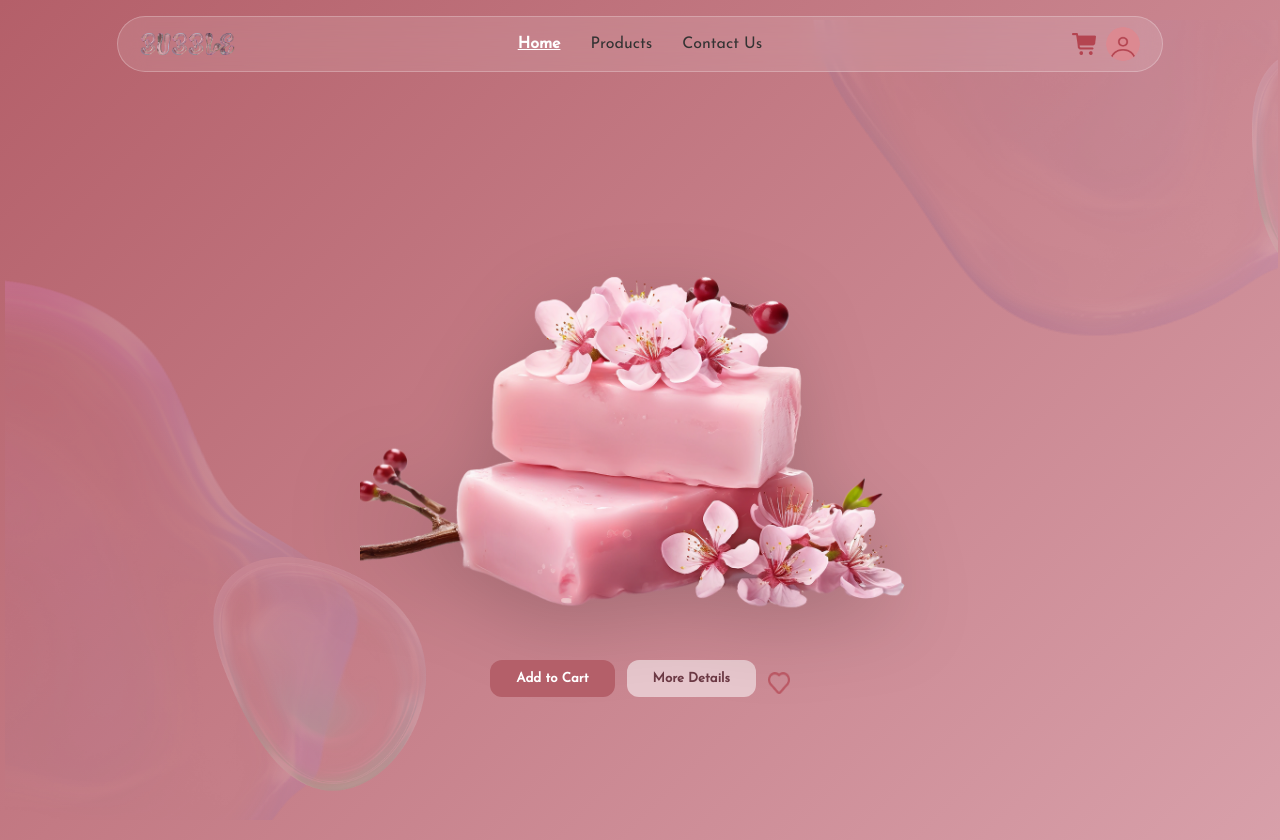
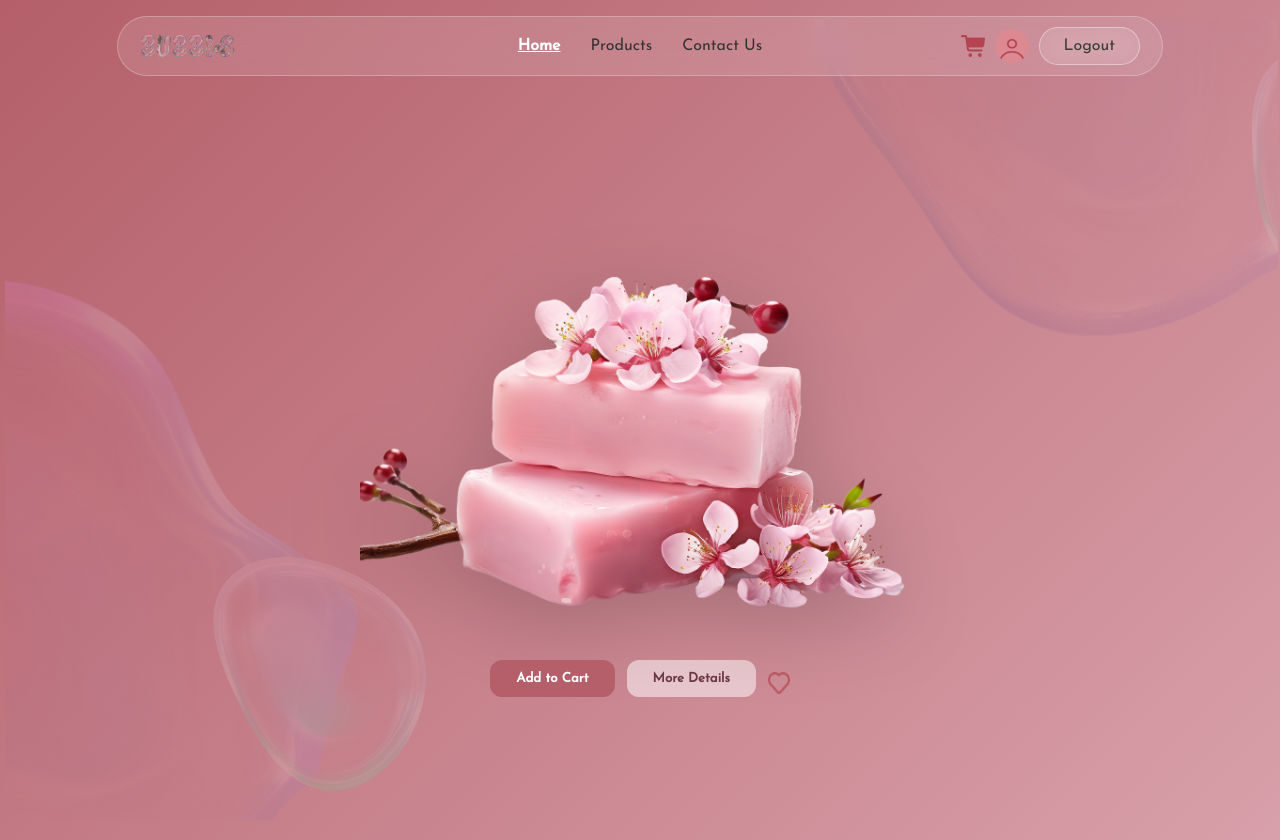
Before and after one commit to yasmieen-alshehri/swe363-milestone4-frontend, a React (Vite) app: page / in a window 1280 px wide. Built offline with nearby package versions, Linux system fonts and the light colour scheme.

Commit message:
Added logout functionality

```diff
--- a/src/App.jsx
+++ b/src/App.jsx
@@ -18,6 +18,7 @@ import OrderManagement from "./pages/OrderManagement";
 import PromotionsManagement from "./pages/PromotionsManagement";
 import TicketManagement from "./pages/TicketManagement";
 import FAQTemplates from "./pages/FAQTemplates";
+
 
 function App() {
   return (
--- a/src/components/Navbar.jsx
+++ b/src/components/Navbar.jsx
@@ -1,18 +1,20 @@
 // Navigation bar component
 import { useState, useEffect } from "react";
-import { NavLink } from "react-router-dom";
+import { NavLink, useNavigate } from "react-router-dom";
 import logo from "../assets/bubble-logo.png";
 import cart from "../assets/cart.png";
 import profile from "../assets/profile-picture.png";
-import { useNavigate } from "react-router-dom";
 
 function Navbar() {
-  // Navbar state
   const [isMobile, setIsMobile] = useState(window.innerWidth <= 768);
   const [menuOpen, setMenuOpen] = useState(false);
   const navigate = useNavigate();
 
-  // Handle screen resize
+  const handleLogout = () => {
+    localStorage.removeItem("user");
+    navigate("/login");
+  };
+
   useEffect(() => {
     const handleResize = () => {
       const mobile = window.innerWidth <= 768;
@@ -26,7 +28,6 @@ function Navbar() {
     return () => window.removeEventListener("resize", handleResize);
   }, []);
 
-  // Navigation links
   const links = [
     { name: "Home", path: "/" },
     { name: "Products", path: "/products" },
@@ -55,7 +56,6 @@ function Navbar() {
           zIndex: 100,
         }}
       >
-        {/* Website logo */}
         <img
           src={logo}
           alt="Bubble Logo"
@@ -63,7 +63,7 @@ function Navbar() {
             width: isMobile ? "70px" : "95px",
           }}
         />
-        {/* Desktop navigation links */}
+
         {!isMobile && (
           <div
             style={{
@@ -91,7 +91,7 @@ function Navbar() {
             ))}
           </div>
         )}
-        {/* Cart and profile icons */}
+
         <div style={{ display: "flex", alignItems: "center", gap: "10px" }}>
           {isMobile && (
             <div
@@ -129,10 +129,33 @@ function Navbar() {
               cursor: "pointer",
             }}
           />
+
+          <button
+            onClick={handleLogout}
+            style={{
+              padding: isMobile ? "8px 18px" : "10px 24px",
+              borderRadius: "30px",
+              border: "1px solid rgba(255,255,255,0.4)",
+              background: "rgba(255,255,255,0.08)",
+              backdropFilter: "blur(12px)",
+              color: "#3b3b3b",
+              fontSize: isMobile ? "14px" : "16px",
+              fontFamily: "Josefin Sans, sans-serif",
+              cursor: "pointer",
+              transition: "all 0.3s ease",
+            }}
+            onMouseEnter={(e) => {
+              e.target.style.background = "rgba(255,255,255,0.16)";
+            }}
+            onMouseLeave={(e) => {
+              e.target.style.background = "rgba(255,255,255,0.08)";
+            }}
+          >
+            Logout
+          </button>
         </div>
       </nav>
 
-      {/* Mobile menu */}
       {isMobile && menuOpen && (
         <div
           style={{
@@ -168,6 +191,24 @@ function Navbar() {
               {link.name}
             </NavLink>
           ))}
+
+          <button
+            onClick={handleLogout}
+            style={{
+              padding: "10px 20px",
+              borderRadius: "30px",
+              border: "1px solid rgba(255,255,255,0.4)",
+              background: "rgba(255,255,255,0.08)",
+              backdropFilter: "blur(12px)",
+              color: "#3b3b3b",
+              fontSize: "15px",
+              fontFamily: "Josefin Sans, sans-serif",
+              cursor: "pointer",
+              transition: "all 0.3s ease",
+            }}
+          >
+            Logout
+          </button>
         </div>
       )}
     </>
```
Also changed, not shown: 1 other file (tests, documents, lock files or other folders).
